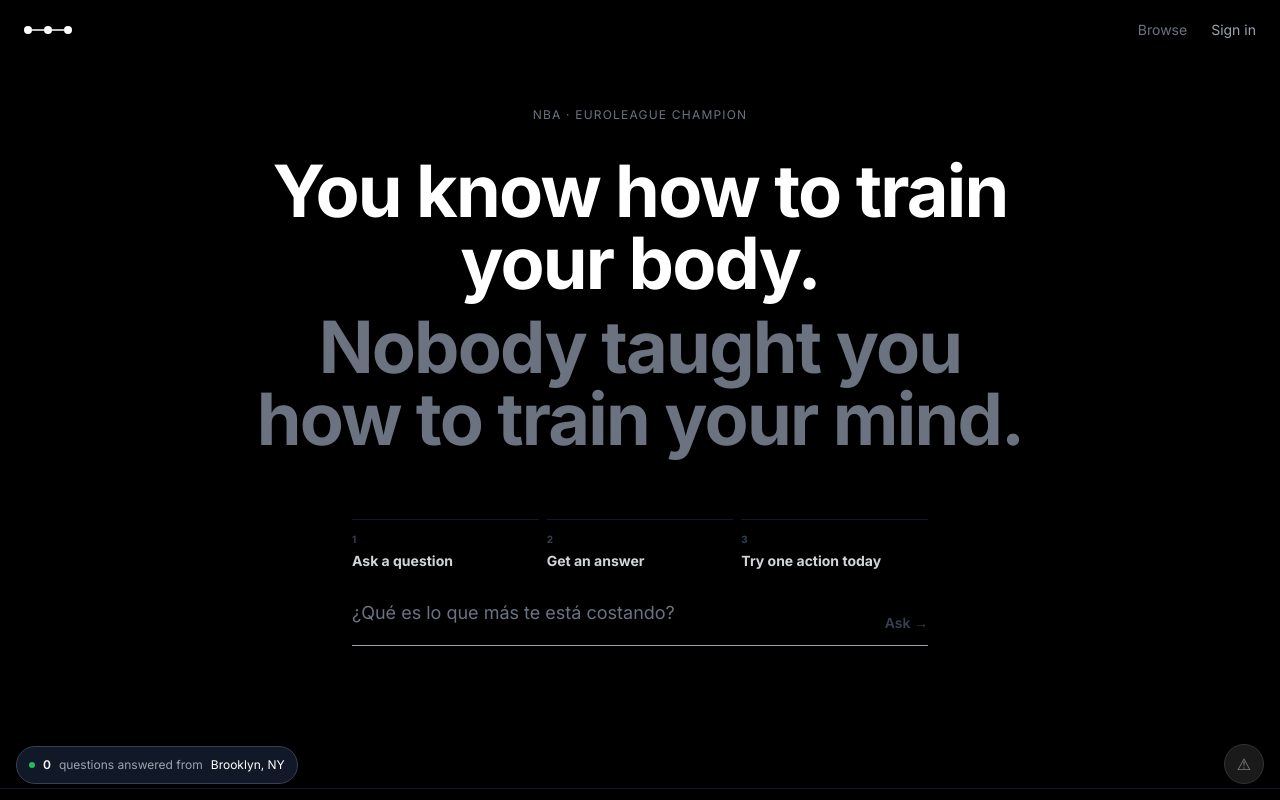
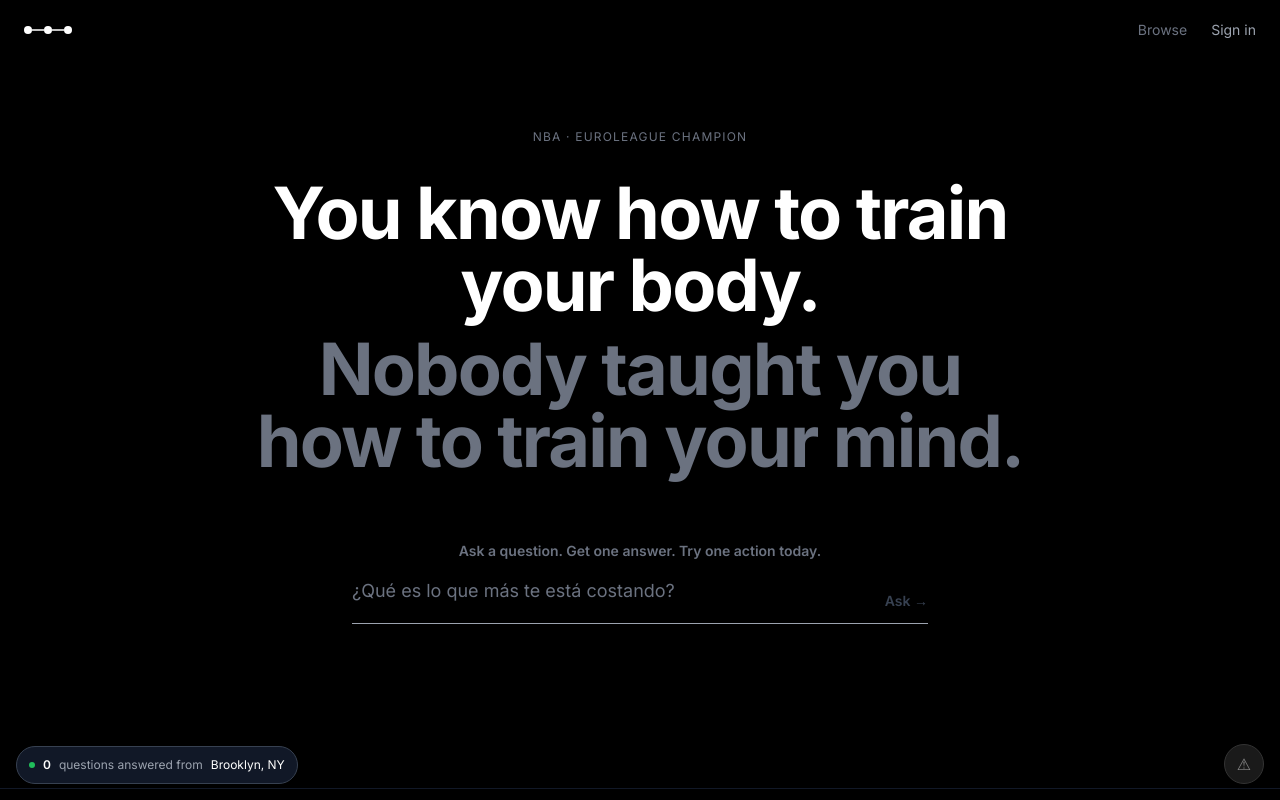
Before and after one commit to ebb95-cpu/ask-elijah, a Next.js app: page / in a window 1280 px wide. Shown: the top 800 px of the page. Built offline with nearby package versions, Linux system fonts and the light colour scheme; no server answers.

Commit message:
Simplify ask flow guidance

```diff
--- a/app/page.tsx
+++ b/app/page.tsx
@@ -864,19 +864,9 @@ export default function HomePage() {
         </h2>
 
         <div className="w-full max-w-xl mt-6">
-          <div className="mb-7 grid grid-cols-3 gap-2 text-left">
-            {[
-              ['1', 'Ask a question'],
-              ['2', 'Get an answer'],
-              ['3', 'Try one action today'],
-            ].map(([step, text]) => (
-              <div key={step} className="border-t border-gray-900 pt-3">
-                <p className="mb-1 text-[10px] font-bold text-gray-700">{step}</p>
-                <p className="text-xs font-bold leading-tight text-gray-300 sm:text-sm">{text}</p>
-              </div>
-            ))}
-          </div>
-
+          <p className="mb-4 text-sm font-semibold text-gray-500">
+            Ask a question. Get one answer. Try one action today.
+          </p>
           <div className="flex items-end gap-4 border-b border-gray-700 focus-within:border-gray-400 transition-colors pb-3">
             <div className="relative flex-1">
               {!question && (
```
